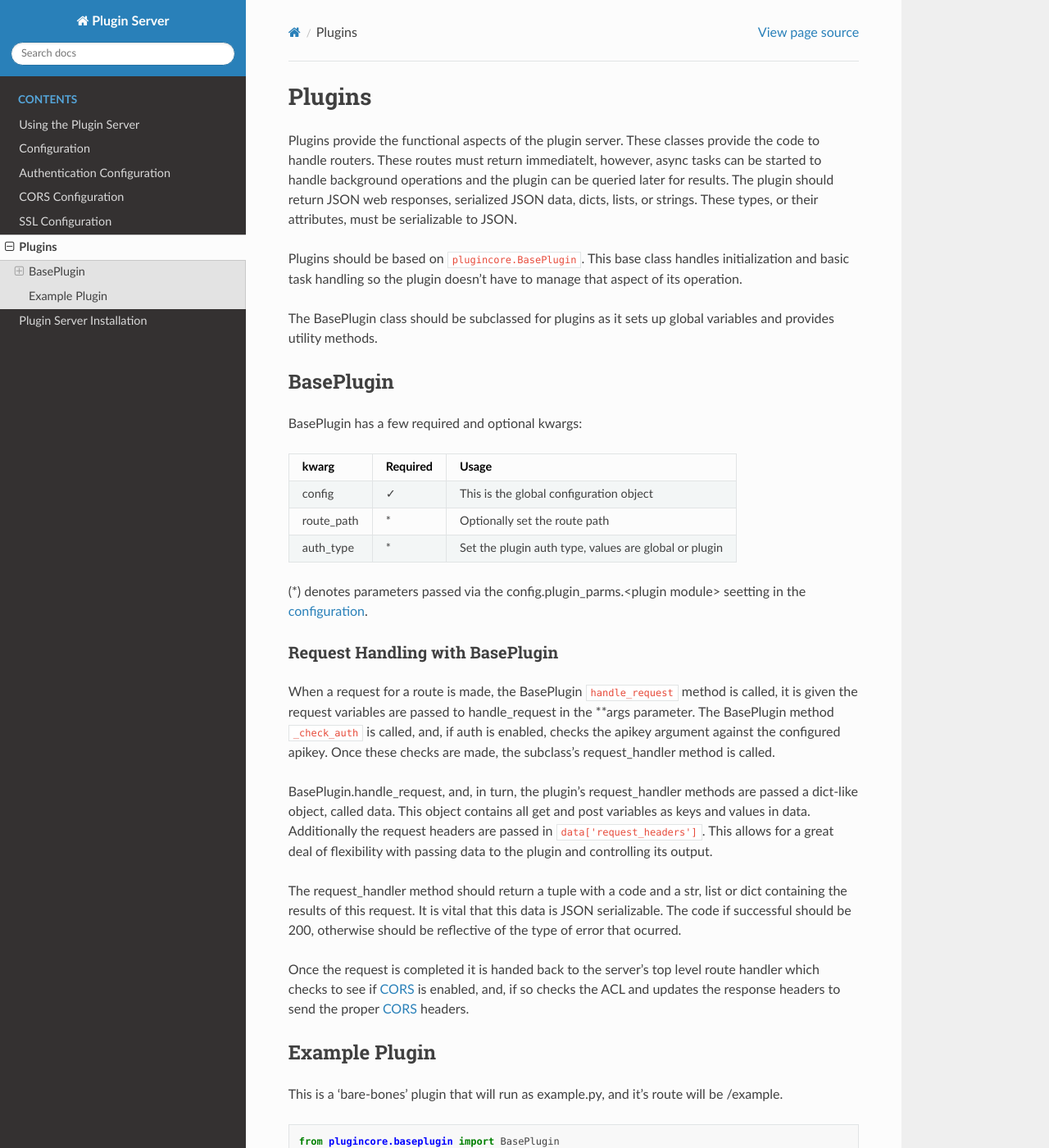
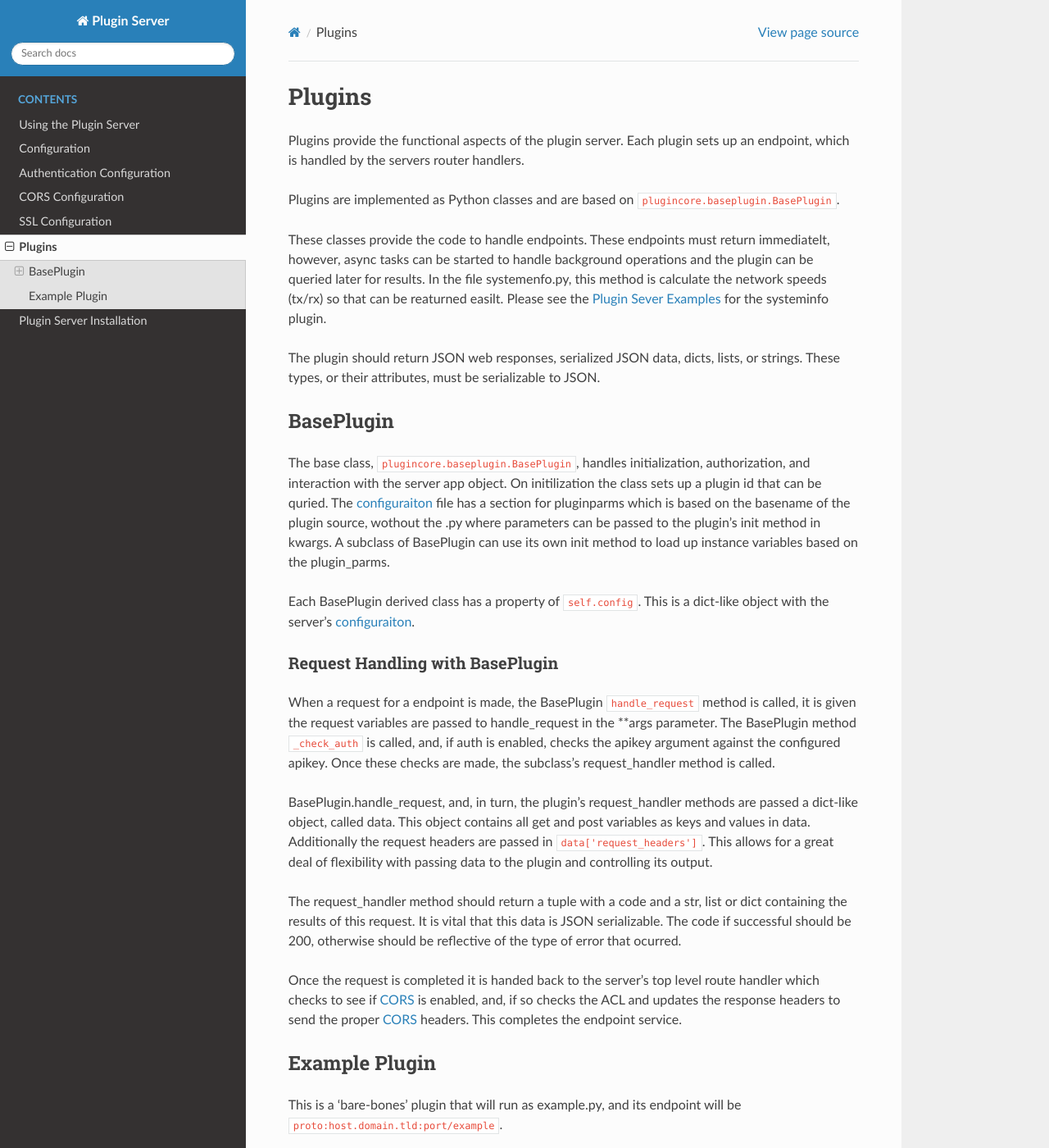
Before and after one commit to nicciniamh/pluginserver, a Sphinx documentation site: the page built from docs/Plugins.md, in a window 1280 px wide and 1400 px high. Shown: the whole window at 82% size. Built offline with Sphinx 7.4.7 and the Read the Docs theme 3.1.0, drawn with Linux system fonts in a browser that asks for light colours.

Commit message:
Doc cleanup

````diff
--- a/docs/Plugins.md
+++ b/docs/Plugins.md
@@ -1,36 +1,32 @@
 # Plugins
 
-Plugins provide the functional aspects of the plugin server. These classes provide the code to handle routers.  These routes must return immediatelt, however, async tasks can be started to handle background operations and the plugin can be queried later for results. The plugin should return JSON web responses, serialized JSON data, dicts, lists, or strings. These types, or their attributes, must be serializable to JSON.
+Plugins provide the functional aspects of the plugin server. Each plugin sets up an endpoint, which is handled by the servers router handlers.
 
-Plugins should be based on `plugincore.BasePlugin`. This base class handles initialization and basic task handling so the plugin doesn't have to manage that aspect of its operation.
+Plugins are implemented as Python classes and are based on `plugincore.baseplugin.BasePlugin`.
 
-The BasePlugin class should be subclassed for plugins as it sets up global variables and provides utility methods.
+These classes provide the code to handle endpoints. These endpoints must return immediatelt, however, async tasks can be started to handle background operations and the plugin can be queried later for results. In the file systemenfo.py, this method is calculate the network speeds (tx/rx) so that can be reaturned easilt. Please see the [Plugin Sever Examples](https://github.com/nicciniamh/pluginserver-examples) for the systeminfo plugin.
+
+The plugin should return JSON web responses, serialized JSON data, dicts, lists, or strings. These types, or their attributes, must be serializable to JSON.
 
 ## BasePlugin
 
-BasePlugin has a few required and optional kwargs:
+The base class, `plugincore.baseplugin.BasePlugin`, handles initialization, authorization, and interaction with the server app object. On initilization the class sets up a plugin id that can be quried. The [configuraiton](Config.md) file has a section for pluginparms which is based on the basename of the plugin source, wothout the .py where parameters can be passed to the plugin's init method in kwargs. A subclass of BasePlugin can use its own init method to load up instance variables based on the plugin_parms.
 
-| kwarg       | Required | Usage
-|-------------|----------|-----------------------------------------
-| config      |    ✓     | This is the global configuration object
-| route_path  |    *     | Optionally set the route path
-| auth_type   |    *     | Set the plugin auth type, values are global or plugin
-
-(*) denotes parameters passed via the config.plugin_parms.\<plugin module\> seetting in the [configuration](Config.md).
+Each BasePlugin derived class has a property of `self.config`. This is a dict-like object with the server's [configuraiton](Config.md).
 
 ### Request Handling with BasePlugin
 
-When a request for a route is made, the BasePlugin `handle_request` method is called, it is given the request variables are passed to handle_request in the **args parameter. The BasePlugin method `_check_auth` is called, and, if auth is enabled, checks the apikey argument against the configured apikey. Once these checks are made, the subclass's request_handler method is called.
+When a request for a endpoint is made, the BasePlugin `handle_request` method is called, it is given the request variables are passed to handle_request in the **args parameter. The BasePlugin method `_check_auth` is called, and, if auth is enabled, checks the apikey argument against the configured apikey. Once these checks are made, the subclass's request_handler method is called.
 
 BasePlugin.handle_request, and, in turn, the plugin's request_handler methods are passed a dict-like object, called data. This object contains all get and post variables as keys and values in data. Additionally the request headers are passed in `data['request_headers']`. This allows for a great deal  of flexibility with passing data to the plugin and controlling its output.
 
 The request_handler method should return a tuple with a code and a str, list or dict containing the results of this request. It is vital that this data is JSON serializable. The code if successful should be 200, otherwise should be reflective of the type of error that ocurred.
 
-Once the request is completed it is handed back to the server's top level route handler which checks to see if [CORS](CORS.md) is enabled, and, if so checks the ACL and updates the response headers to send the proper [CORS](CORS.md) headers.
+Once the request is completed it is handed back to the server's top level route handler which checks to see if [CORS](CORS.md) is enabled, and, if so checks the ACL and updates the response headers to send the proper [CORS](CORS.md) headers. This completes the endpoint service.
 
 ## Example Plugin
 
-This is a 'bare-bones' plugin that will run as example.py, and it's route will be /example.
+This is a 'bare-bones' plugin that will run as example.py, and its endpoint will be `proto:host.domain.tld:port/example`.
 
 ```python
 from plugincore.baseplugin import BasePlugin
````
Also changed, not shown: docs/Usage.md (+1 -1 lines), docs/index.md (+2 -2 lines).
